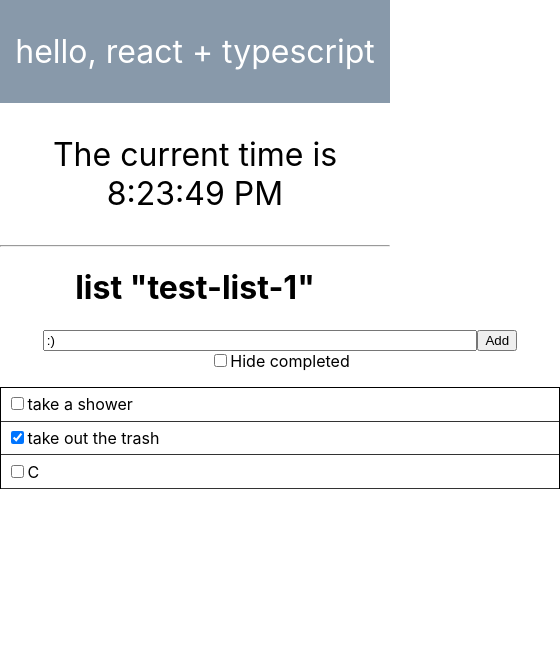
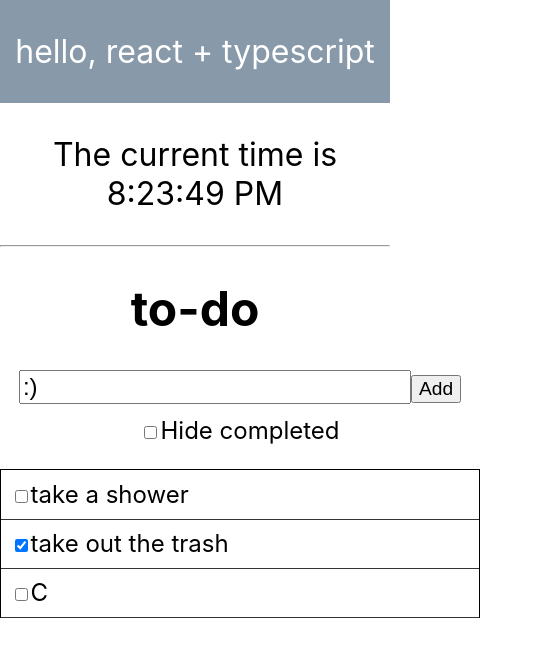
Before and after one commit to emptydiagram/react-ts-todo, a React (Create React App) app: page / in a window 390 px wide. Shown: the top 656 px of the page, 560 px wide, since content can reach past the window. Built offline with nearby package versions, Linux system fonts and the light colour scheme; the HTML template or start-up script is replaced by a standard one.

Commit message:
Make font-sizes work for mobile

```diff
--- a/src/TodoList.css
+++ b/src/TodoList.css
@@ -1,3 +1,6 @@
+#todoList {
+    font-size: 1.5em;
+}
 #todoList ul {
     border-top: 1px solid #000;
     border-left: 1px solid #000;
@@ -10,17 +13,29 @@
 #todoList li {
     padding: 0.4em;
     border-bottom: 1px solid #333;
+    font-size: 1em;
 }
 
 #newEntryInput {
-    width: 32em;
+    width: 80%;
+    font-size: 1em;
+}
+
+#hideCompleted {
+    margin-top: 0.5em;
 }
 
 #listContainer {
-    width: 35em;
+    width: 20em;
     margin: 0 auto;
 }
 
 input.editing {
-    width: 22em;
+    width: 55%;
+    /* TODO: what is going on here? */
+    font-size: 1em;
 }
+
+button {
+    font-size: 0.8em;
+}
--- a/src/TodoList.tsx
+++ b/src/TodoList.tsx
@@ -80,13 +80,13 @@ export default class TodoList extends Component<TodoProps, {}> {
         }
 
         return <div id="todoList">
-            <h1>list "{this.props.name}"</h1>
+            <h1>to-do</h1>
             <div id="listContainer">
                 <input id="newEntryInput" type="text" placeholder="New entry"
                     value={this.props.newEntryText}
                     onChange={this.props.handleNewEntryTextChange}/>
                 <button onClick={this.props.handleAddNewEntry}>Add</button>
-                <div>
+                <div id="hideCompleted">
                     <input type="checkbox"
                         checked={this.props.hideCompleted}
                         onChange={this.props.handleToggleHideCompleted} />
```
